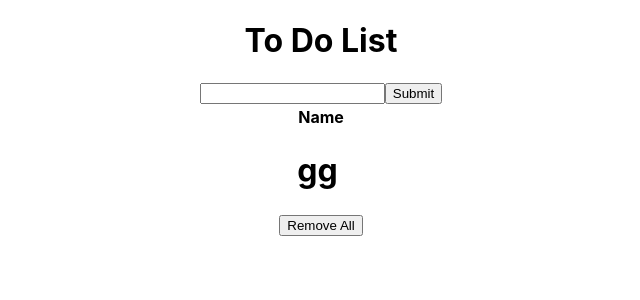
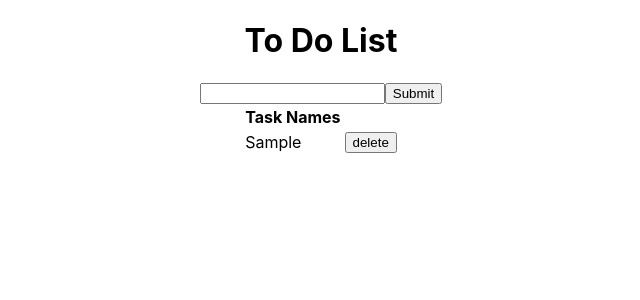
Before and after one commit to Agasthi98/PureReactCrudApp, a React (Create React App) app in the folder crud2/: page / in a window 1280 px wide. Both pictures are taken after typing "Sample" into the empty fields and a click on the button "Submit". Shown: the top 300 px of the page, without its empty margins (319-959 px from the left). Built offline with nearby package versions, Linux system fonts and the light colour scheme.

Commit message:
finished

```diff
--- a/crud2/src/Components/InputForm.js
+++ b/crud2/src/Components/InputForm.js
@@ -23,6 +23,14 @@ const InputForm = () => {
     setTaskList([...taskList, task]);
     setTaskName("");
     console.log(task);
+  };
+
+  const deleteTask = (taskName) => {
+    const filter = taskList.filter((e) => {
+      return e.taskName !== taskName;
+    });
+
+    setTaskList(filter);
   };
 
   useEffect(() => {
@@ -52,17 +60,14 @@ const InputForm = () => {
                   <table className="table">
                     <thead>
                       <tr>
-                    <th>Name</th>
+                        <th>Task Names</th>
                       </tr>
                     </thead>
                     <tbody>
-                  <ListView tasks = {taskList} />
+                      <ListView tasks={taskList} deleteTask = {deleteTask} />
                     </tbody>
                   </table>
                 </div>
-            <button>
-              Remove All
-            </button>
               </>
             )}
             {taskList.length < 1 && <h5>No books are added yet</h5>}
--- a/crud2/src/Components/ListView.js
+++ b/crud2/src/Components/ListView.js
@@ -1,8 +1,16 @@
 import React from 'react';
 
-const ListView = () => {
+const ListView = ({tasks,deleteTask}) => {
   return (
-      <h1>gg</h1>
+      tasks.map((post) => (
+        <tr key={post.taskName}>
+        <td>{post.taskName}</td>
+
+        <td> <button onClick={()=>deleteTask(post.taskName)}>
+            delete</button>
+        </td>
+    </tr>
+      ))
   );
 };
 
```
Lines whose indentation alone changed are shown as unchanged.
